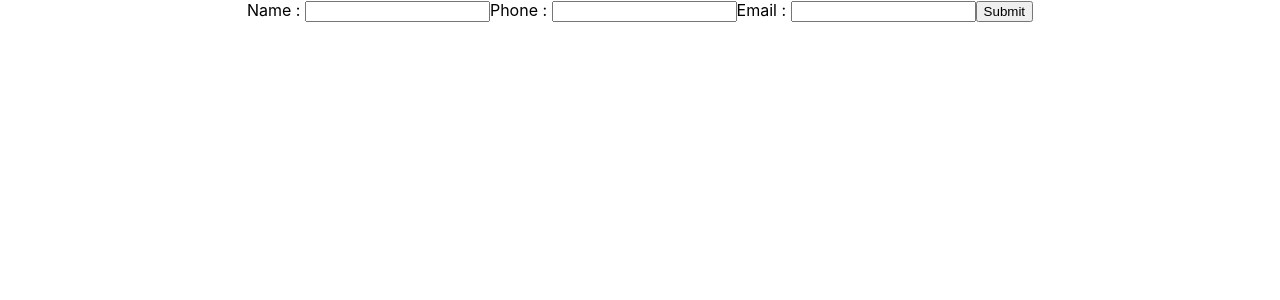
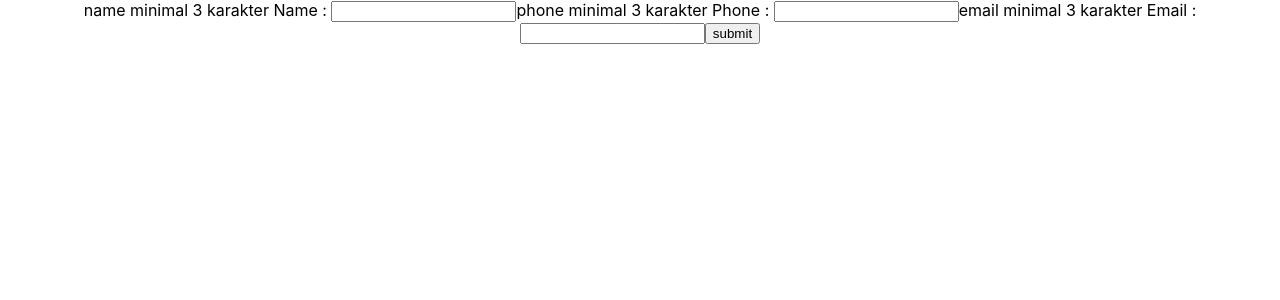
Before and after one commit to ahmadfajri/IntroReact, a React (Create React App) app: page / in a window 1280 px wide. Shown: the top 300 px of the page. Built offline with nearby package versions, Linux system fonts and the light colour scheme.

Commit message:
basic validation

```diff
--- a/src/App.js
+++ b/src/App.js
@@ -1,11 +1,11 @@
 import React from 'react';
 import './App.css';
-import FormMultiple from './FormMultiple';
+import FormBasicValidation from './FormBasicValidation';
 
 function App() {
   return (
     <div className="App">
-      <FormMultiple />
+      <FormBasicValidation />
     </div>
   );
 }
--- /dev/null
+++ b/src/FormBasicValidation.js
@@ -0,0 +1,52 @@
+import * as React from 'react'
+import InputText from './InputText'
+
+const FormBasicValidation = () => {
+  const [form, setForm] = React.useState({
+    name: '',
+    phone: '',
+    email: ''
+  })
+
+  const [error, setError] = React.useState({
+    name: 'name minimal 3 karakter ',
+    phone: 'phone minimal 3 karakter ',
+    email: 'email minimal 3 karakter '
+  })
+
+  const handleSubmit = event => {
+    event.preventDefault()
+    if (error['name'].length > 0) {
+      alert(error['name'])
+    } else if (error['phone'].length > 0) {
+      alert(error['phone'])
+    } else if (error['email'].length > 0) {
+      alert(error['email'])
+    } else {
+      alert('Validasi sukses')
+    }
+  }
+
+  const handleChange = (field, e) => {
+    setError('')
+    const value = e.target.value
+    if (value.length < 3) {
+      setError({ ...error, [field]: `${field} minimal 3 karakter` })
+    } else {
+      setError({ ...error, [field]: '' })
+    }
+    setForm({ ...form, [field]: value })
+  }
+
+  return <form onSubmit={handleSubmit}>
+    {error.name}
+    <InputText label="Name" value={form.name} onChange={(e) => handleChange('name', e)} />
+    {error.phone}
+    <InputText label="Phone" value={form.phone} onChange={(e) => handleChange('phone', e)} />
+    {error.email}
+    <InputText label="Email" value={form.email} onChange={(e) => handleChange('email', e)} />
+    <input type="submit" value="submit" />
+  </form>
+}
+
+export default FormBasicValidation
```
